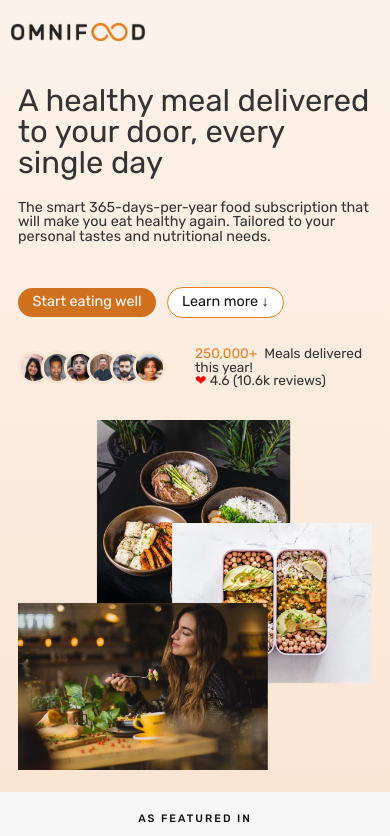
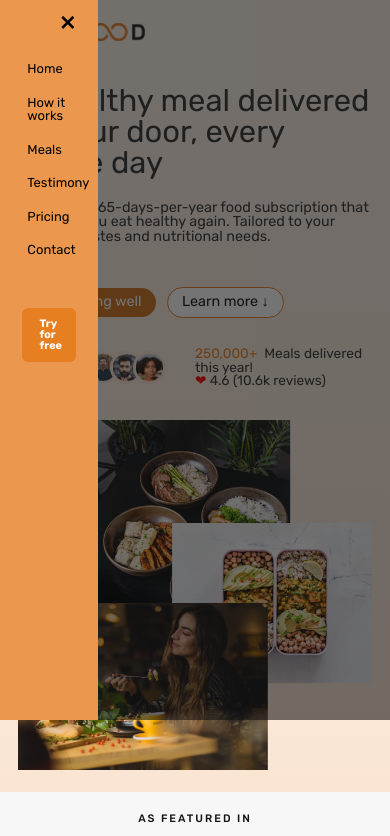
Before and after one commit to Rickyngechu/Rebrand-omni, a plain HTML site: page index.html in a window 390 px wide. Shown: the top 836 px of the page. Drawn offline with Linux system fonts and the light colour scheme.

Commit message:
mobile nav

```diff
--- a/css/style.css
+++ b/css/style.css
@@ -161,7 +161,66 @@ h4 {
 .navigation__link-btn:active {
   background-color: var(--color-primary-light);
 }
-
+/* .hambuger {
+  padding: 0.5rem;
+  position: relative;
+}
+.hambuger span {
+  position: relative;
+  display: block;
+  height: 2px;
+  width: 2.8rem;
+  border-radius: 4px;
+  background-color: #000;
+}
+.hambuger span:not(:last-child) {
+  margin-bottom: 0.5rem;
+} */
+.mb {
+  position: fixed;
+  height: 100rem;
+  width: 100%;
+  top: 0;
+  left: 0;
+  z-index: 1000;
+  background-color: hsla(0, 0%, 7%, 0.584);
+}
+.mobile-nav {
+  padding: 1rem 3rem;
+  position: absolute;
+  height: 100rem;
+  width: 25%;
+  top: 0;
+  left: 0;
+  display: flex;
+  gap: 3rem;
+  flex-direction: column;
+  background-color: var(--color-primary-light-3);
+}
+.mb-close {
+  align-self: flex-end;
+  font-size: 4rem;
+  color: #000;
+}
+.mobile {
+  display: flex;
+  flex-direction: column;
+  align-content: center;
+}
+.mobile__link:link,
+.mobile__link:visited {
+  text-decoration: none;
+  font-size: 1.8rem;
+  color: #000;
+  padding: 0.8rem;
+  border-bottom: 2px solid transparent;
+}
+.mobile__link:active {
+  border-bottom: 2px solid var(--color-text-1);
+}
+.mobile__link:not(:last-child) {
+  margin-bottom: 1rem;
+}
 /*-------------------------------------------------------------*/
 /*-------------THIS IS THE HERO SECTION------------------------*/
 /*-------------------------------------------------------------*/
--- a/index.html
+++ b/index.html
@@ -24,7 +24,21 @@
     <title>Rebrand &mdash;Omni</title>
   </head>
   <body>
-    <header class="header">
+    <div class="mb">
+      <div class="mobile-nav">
+        <div class="mb-close"><span>&times;</span></div>
+        <nav class="mobile margin-bottom-small">
+          <a href="#home" class="mobile__link">Home</a>
+          <a href="#works" class="mobile__link">How it works</a>
+          <a href="#meals" class="mobile__link">Meals</a>
+          <a href="#testimony" class="mobile__link">Testimony</a>
+          <a href="#pricing" class="mobile__link">Pricing</a>
+          <a href="#contact" class="mobile__link">Contact</a>
+        </nav>
+        <a href="#pricing" class="navigation__link-btn">Try for free</a>
+      </div>
+    </div>
+    <header class="header" id="home">
       <div class="logo">
         <img src="img/omnifood-logo.png" alt="logo" class="logo-img" />
       </div>
@@ -35,6 +49,11 @@
         <a href="#pricing" class="navigation__link">Pricing</a>
         <a href="#pricing" class="navigation__link-btn">Try for free</a>
       </nav>
+      <div class="hambuger">
+        <span></span>
+        <span></span>
+        <span></span>
+      </div>
     </header>
     <main>
       <!--THIS IS THE HERO SECTION-->
@@ -862,7 +881,7 @@
         </div>
       </section>
     </main>
-    <footer class="section__footer">
+    <footer class="section__footer" id="contact">
       <div class="container">
         <div class="footer">
           <div class="footer-1">
```
